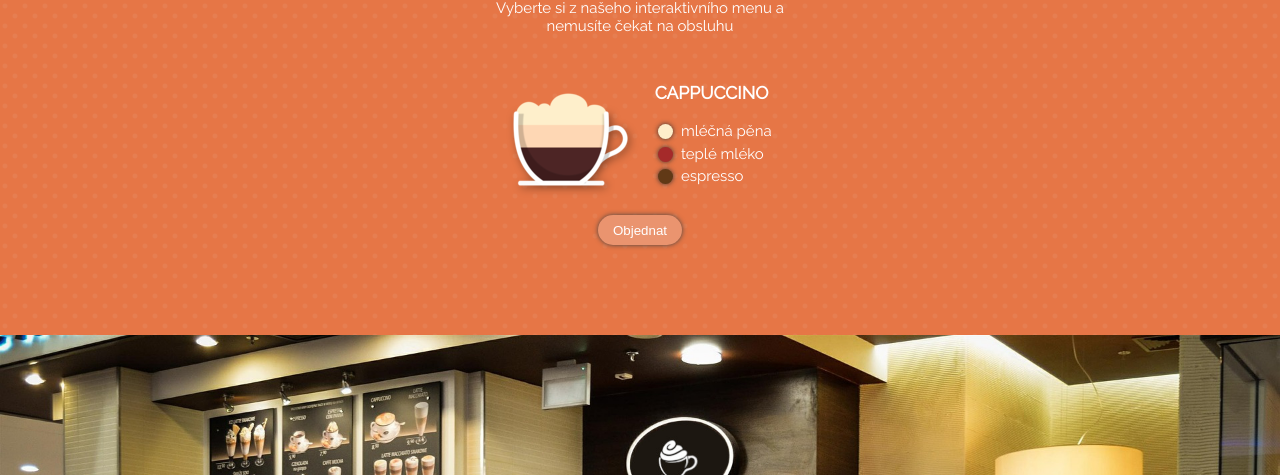
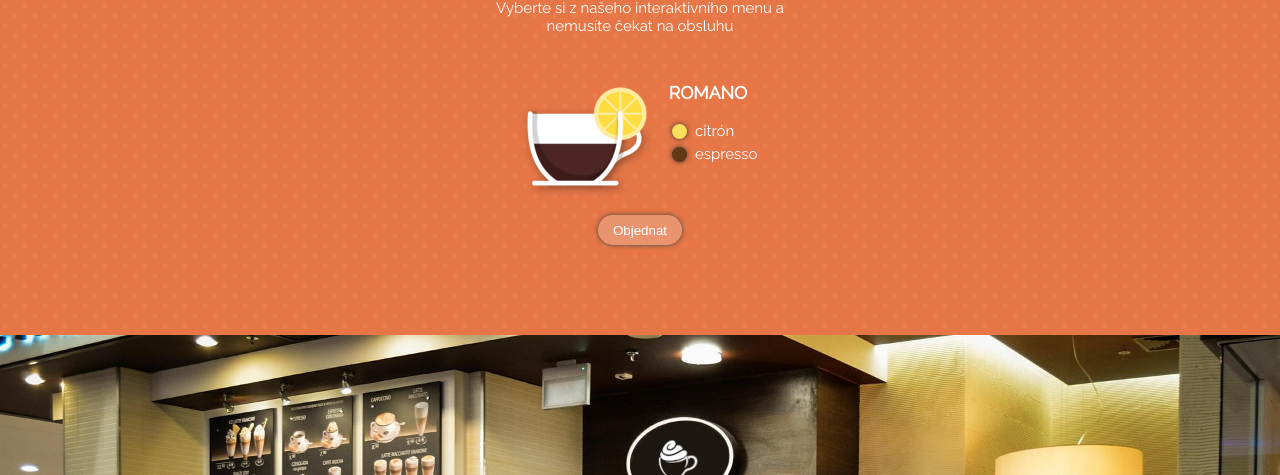
Before and after one commit to tina-pet/cafelora, a website built with webpack: page src/index.html in a window 1280 px wide. Shown: the part 739-1214 px from the top of the page. Built offline with nearby package versions, Linux system fonts and the light colour scheme.

Commit message:
Create Drinks folder with Drinks component to show drinks in menu

```diff
--- /dev/null
+++ b/src/Drinks/index.js
@@ -0,0 +1,37 @@
+import { Layer } from '../Layer/index.js';
+import './style.css';
+
+export const Drinks = (props) => {
+  const drinkElm = document.createElement('div');
+  drinkElm.className = 'drink';
+  drinkElm.innerHTML = `<div class="drink__product">
+  <div class="drink__cup">
+    <img src="/assets/cups/${props.id}.png" />
+  </div>
+  <div class="drink__info">
+    <h3>${props.name}</h3>
+
+  </div>
+</div>
+<div class="drink__controls">
+  <button class="order-btn">Objednat</button>
+</div>`;
+  for (let i = 0; i < props.layers.length; i++) {
+    drinkElm.querySelector('.drink__info').innerHTML += Layer(props.layers[i]);
+  }
+  const orderBtn = drinkElm.querySelector('.order-btn');
+  const drinkCup = drinkElm.querySelector('.drink__cup');
+  const makeOrder = () => {
+    if (props.ordered === false) {
+      drinkCup.classList.add('drink__cup--selected');
+      props.ordered = true;
+      orderBtn.textContent = 'Zrušit';
+    } else {
+      drinkCup.classList.remove('drink__cup--selected');
+      orderBtn.textContent = 'Objednat';
+      props.ordered = false;
+    }
+  };
+  orderBtn.addEventListener('click', makeOrder);
+  return drinkElm;
+};
--- /dev/null
+++ b/src/Drinks/style.css
@@ -0,0 +1,36 @@
+.drink {
+  padding: 2rem;
+}
+
+.drink__product {
+  display: flex;
+}
+
+.drink__cup {
+  width: 9rem;
+  height: 9rem;
+}
+
+.drink__cup img {
+  width: 9rem;
+  height: 9rem;
+}
+
+.drink__cup--selected {
+  background-image: url('./img/cup-selected.png');
+  background-size: contain;
+}
+
+.drink__cup--selected img {
+  display: none;
+}
+
+.drink__info {
+  margin-left: 1rem;
+}
+
+.drink__controls {
+  margin-top: 1rem;
+
+  text-align: center;
+}
--- a/src/index.html
+++ b/src/index.html
@@ -37,41 +37,20 @@
         </p>
 
         <div class="drinks-list">
-          <div class="drink">
+          <!-- <div class="drink">
             <div class="drink__product">
               <div class="drink__cup">
                 <img src="/assets/cups/cappuccino.png" />
               </div>
               <div class="drink__info">
                 <h3>Cappuccino</h3>
-                <!-- <div class="layer">
-                  <div
-                    class="layer__color"
-                    style="background-color: #feeeca"
-                  ></div>
-                  <div class="layer__label">mléčná pěna</div>
-                </div>
-                <div class="layer">
-                  <div
-                    class="layer__color"
-                    style="background-color: #fed7b0"
-                  ></div>
-                  <div class="layer__label">teplé mléko</div>
-                </div>
 
-                <div class="layer">
-                  <div
-                    class="layer__color"
-                    style="background-color: #613916"
-                  ></div>
-                  <div class="layer__label">espresso</div>
-                </div> -->
               </div>
             </div>
             <div class="drink__controls">
               <button class="order-btn">Objednat</button>
             </div>
-          </div>
+          </div> -->
         </div>
       </div>
     </section>
--- a/src/index.js
+++ b/src/index.js
@@ -1,6 +1,7 @@
 import './index.html';
 import './style.css';
 import { Layer } from './Layer/index.js';
+import { Drinks } from './Drinks/index.js';
 
 console.log('funguju???');
 
@@ -16,39 +17,22 @@ for (let i = 0; i < navLink.length; i++) {
   });
 }
 
-const orderBtn = document.querySelector('.order-btn');
-const drinkCup = document.querySelector('.drink__cup');
-let ordered = false;
-const makeOrder = () => {
-  if (ordered === false) {
-    drinkCup.classList.add('drink__cup--selected');
-    ordered = true;
-    orderBtn.textContent = 'Zrušit';
-  } else {
-    drinkCup.classList.remove('drink__cup--selected');
-    orderBtn.textContent = 'Objednat';
-    ordered = false;
-  }
+const drinksList = document.querySelector('.drinks-list');
+const romano = {
+  id: 'romano',
+  name: 'Romano',
+  ordered: false,
+  layers: [
+    {
+      color: '#fbdf5b',
+      label: 'citrón',
+    },
+    {
+      color: '#613916',
+      label: 'espresso',
+    },
+  ],
 };
 
-orderBtn.addEventListener('click', makeOrder);
-
-const drinkInfo = document.querySelector('.drink__info');
-const cappuccino = [
-  {
-    color: '#feeeca',
-    label: 'mléčná pěna',
-  },
-  {
-    color: 'fed7b0a',
-    label: 'teplé mléko',
-  },
-  {
-    color: '#613916',
-    label: 'espresso',
-  },
-];
-
-for (let i = 0; i < cappuccino.length; i++) {
-  drinkInfo.innerHTML += Layer(cappuccino[i]);
-}
+const romanoElm = Drinks(romano);
+drinksList.appendChild(romanoElm);
--- a/src/style.css
+++ b/src/style.css
@@ -148,43 +148,6 @@ nav a:hover {
   margin-bottom: 4rem;
 }
 
-.drink {
-  padding: 2rem;
-}
-
-.drink__product {
-  display: flex;
-}
-
-.drink__cup {
-  width: 9rem;
-  height: 9rem;
-}
-
-.drink__cup img {
-  width: 9rem;
-  height: 9rem;
-}
-
-.drink__cup--selected {
-  background-image: url('./img/cup-selected.png');
-  background-size: contain;
-}
-
-.drink__cup--selected img {
-  display: none;
-}
-
-.drink__info {
-  margin-left: 1rem;
-}
-
-.drink__controls {
-  margin-top: 1rem;
-
-  text-align: center;
-}
-
 .order-btn {
   padding: 0.5rem 1rem;
 
```
Also changed, not shown: src/Drinks/img/cup-selected.png (renamed from src/assets/cups/cup-selected.png).
